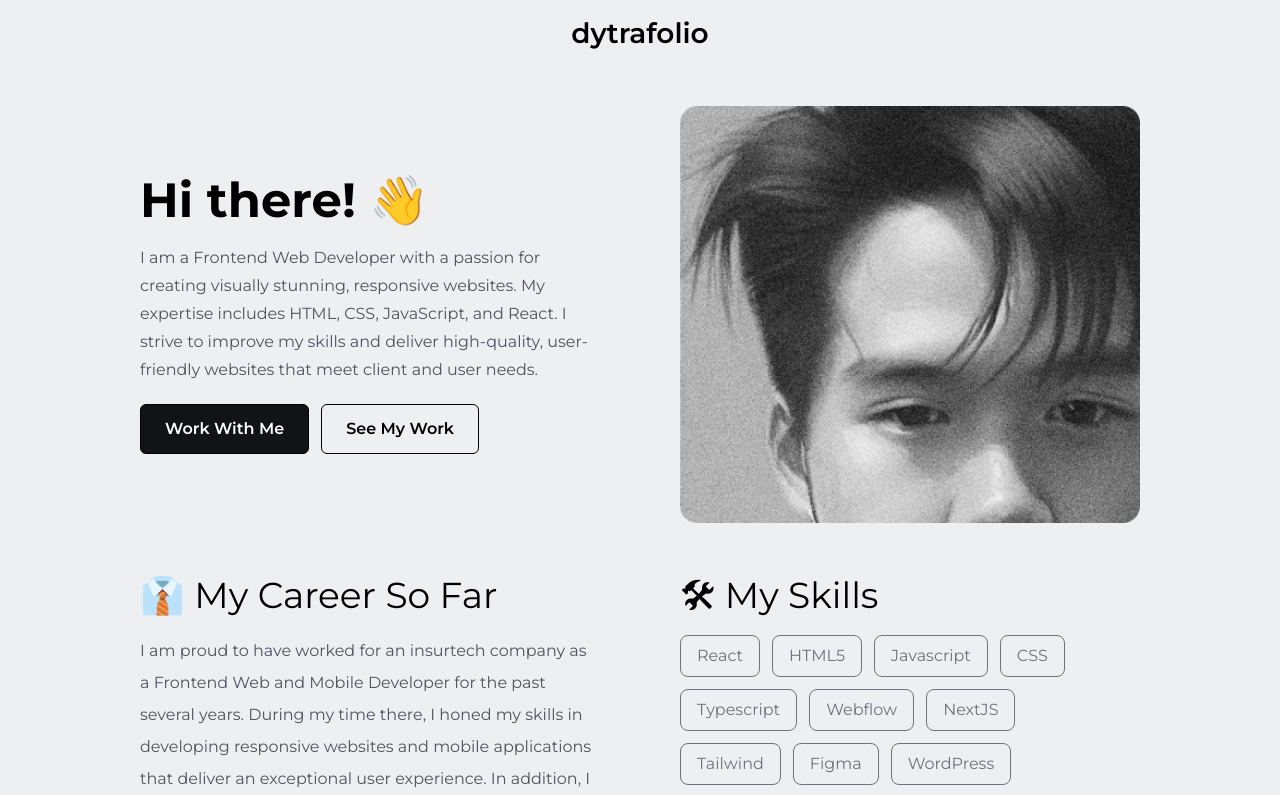
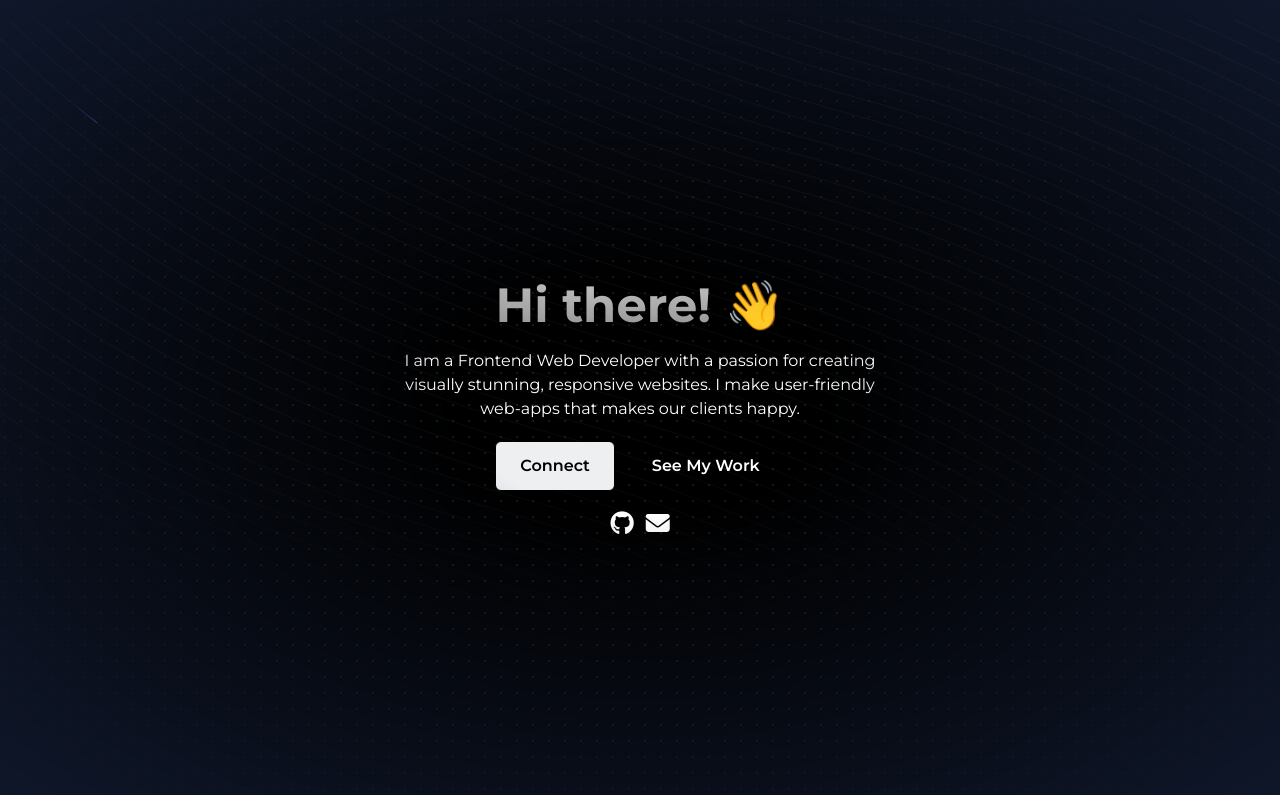
Before and after one commit to dytra/dytra.github.io, a Next.js app: page / in a window 1280 px wide. Shown: the top 795 px of the page. Built offline with nearby package versions, Linux system fonts and the light colour scheme.

Commit message:
change index page to new page drakk

```diff
--- a/src/pages/index.tsx
+++ b/src/pages/index.tsx
@@ -6,10 +6,11 @@ import Script from 'next/script'
 import Button from '@/components/Button'
 import HeadMeta from '@/components/HeadMeta'
 import Link from 'next/link'
+import Home from './home'
 
 const inter = Inter({ subsets: ['latin'] })
 
-export default function Home() {
+export default function Index() {
   const menus = [
     {
       label: "HOME"
@@ -27,6 +28,7 @@ export default function Home() {
   ];
 
   const skills = ["React", "HTML5", "Javascript", "CSS", "Typescript", "Webflow", "NextJS", "Tailwind", "Figma","WordPress", "Webflow", "Shopify"];
+  return <Home/>
   return (
     <>
       <HeadMeta />
```
